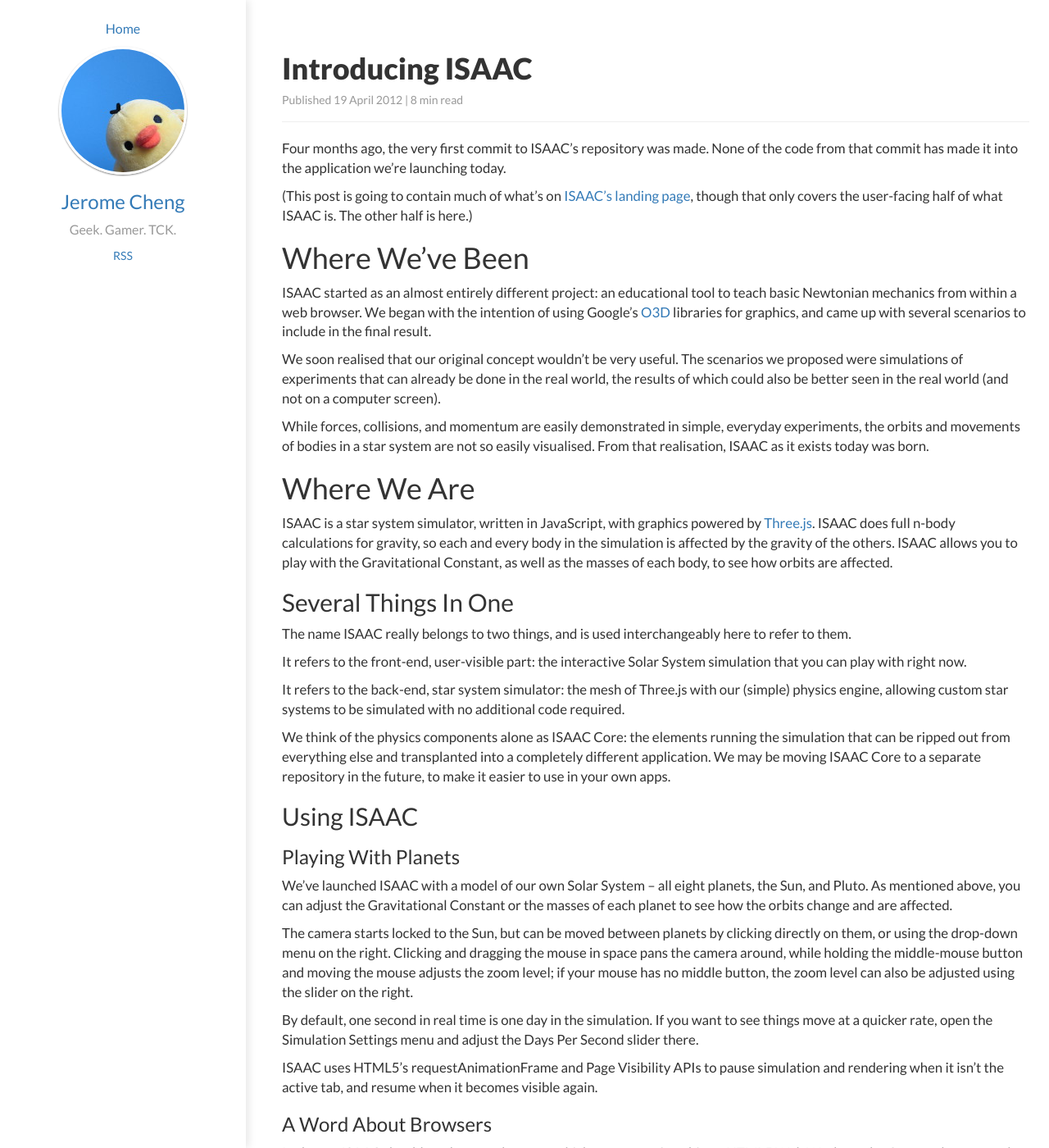
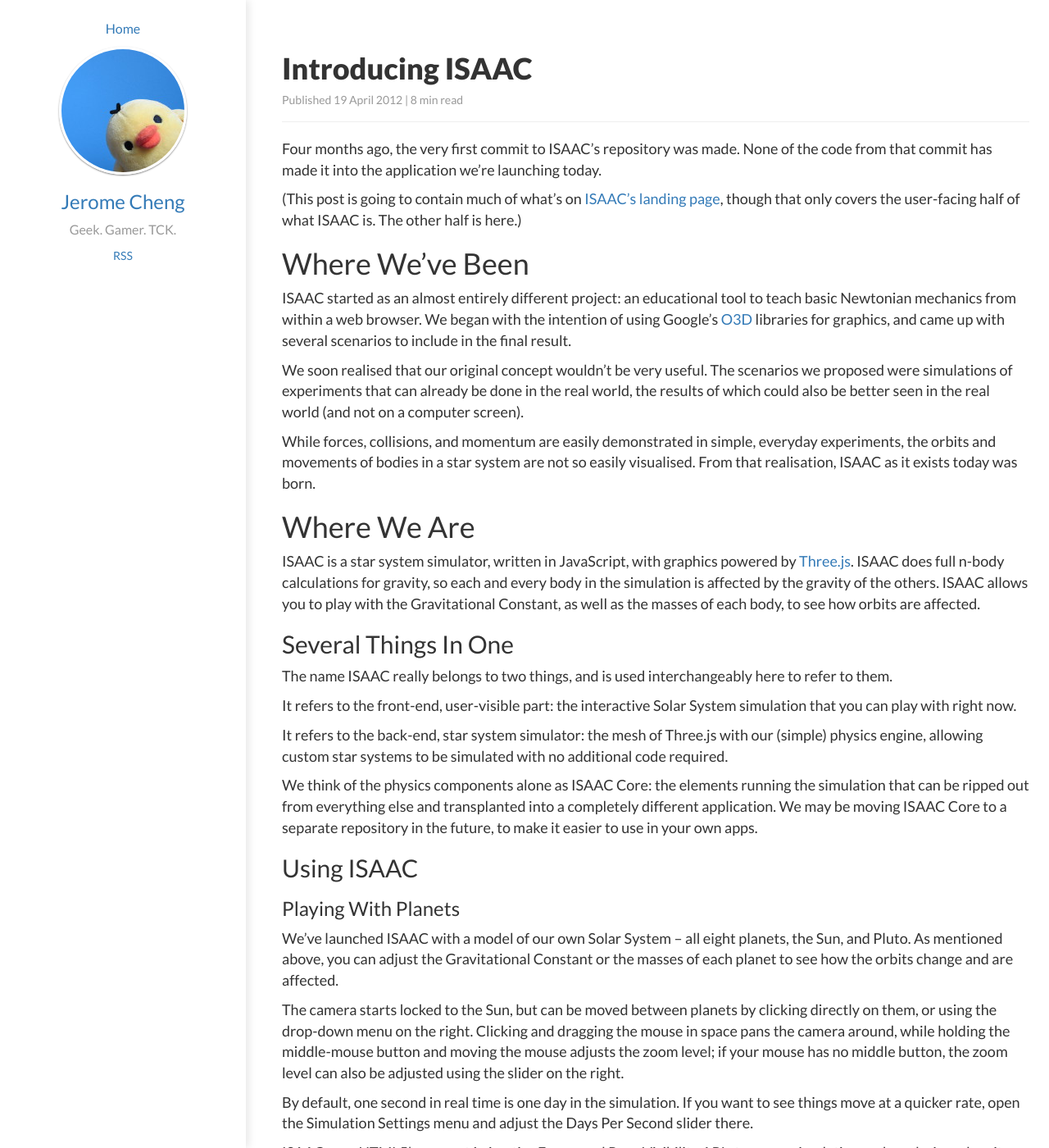
Before and after one commit to jcheng31/ayulin.net, a Jekyll site: the page built from Content/_posts/2012-04-19-introducing-isaac.md, in a window 1280 px wide and 1400 px high. Shown: the whole window at 82% size. Built offline with Jekyll 4.4.1, drawn with Linux system fonts in a browser that asks for light colours; nearby versions of some CDN libraries; Markdown is read by kramdown in place of the engine named in the settings.

Commit message:
Fix recursively-increasing font sizes in nested lists.

```diff
--- a/Content/css/mainStyle.css
+++ b/Content/css/mainStyle.css
@@ -70,6 +70,6 @@ p {
 .subtitle {
   color: #666665;
 }
-.blog-post-body p, .blog-post-body li {
-  font-size: 120%;
+.blog-post-body p, .blog-post-body ul, .blog-post-body ol {
+  font-size: 18px;
 }
```
